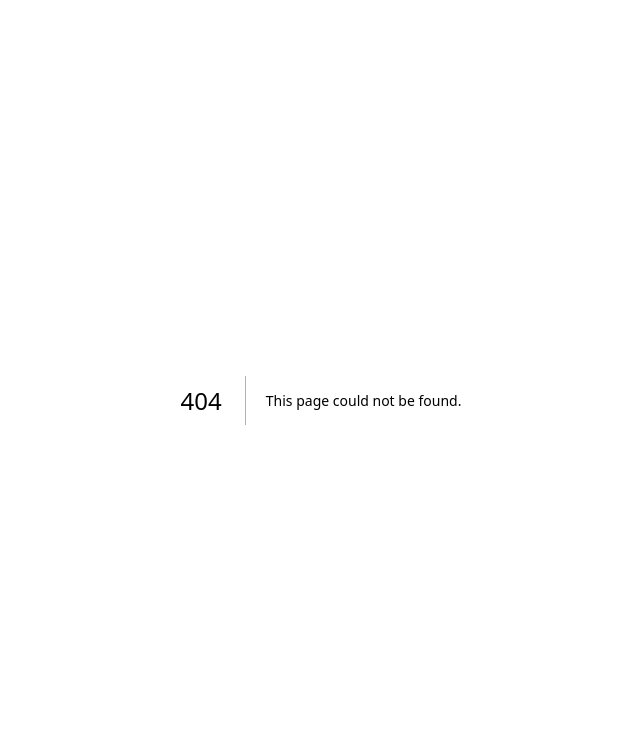
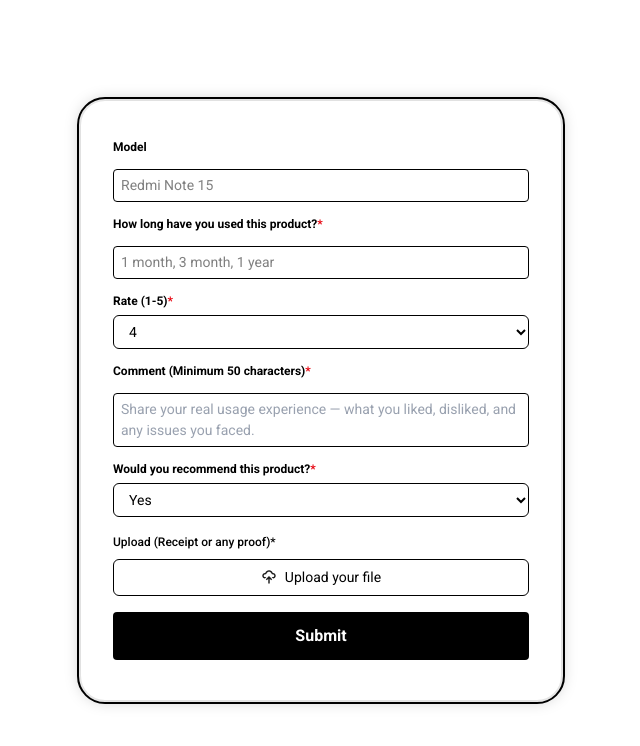
Before and after one commit to pandeynikhilone/truloop, a Next.js app: page /submit_review in a window 1280 px wide. Before the commit this address had no page. Shown: the top 746 px of the page, without its empty margins (319-959 px from the left). Built offline with nearby package versions, Linux system fonts and the light colour scheme.

Commit message:
fix: enable file upload selection and feedback

```diff
--- /dev/null
+++ b/app/submit_review/page.js
@@ -0,0 +1,126 @@
+"use client";
+
+import React, { useState } from "react";
+
+function Page() {
+  const [fileName, setFileName] = useState("");
+
+  return (
+    <div className="flex min-h-screen items-center justify-center px-4">
+      <div className="inline-flex w-72 flex-col items-center justify-center gap-6 rounded-3xl bg-Grey-11 px-4 py-6 outline outline-2 outline-offset-2 outline-Grey-2 shadow-[0px_0px_16px_0px_rgba(0,0,0,0.25)] lg:w-[30rem] lg:gap-8 lg:px-8 lg:py-10">
+        <div className="flex w-full flex-col gap-2 self-start lg:gap-4">
+          {/* Model */}
+          <span className="text-[8px] font-bold leading-3 text-Grey-2 lg:text-[12px]">
+            Model
+          </span>
+
+          <label className="inline-flex items-center rounded px-2 py-1.5 outline outline-[1.26px] outline-offset-[-1.26px] outline-Grey-2">
+            <input
+              type="text"
+              placeholder="Redmi Note 15"
+              className="w-full text-[10px] text-Grey-2 outline-none lg:text-[14px] lg:placeholder:text-[14px]"
+            />
+          </label>
+
+          {/* Usage */}
+          <span className="text-[8px] font-bold leading-3 text-Grey-2 lg:text-[12px]">
+            How long have you used this product?
+            <span className="text-red-600">*</span>
+          </span>
+
+          <label className="inline-flex items-center rounded px-2 py-1.5 outline outline-[1.26px] outline-offset-[-1.26px] outline-Grey-2">
+            <input
+              type="text"
+              placeholder="1 month, 3 month, 1 year"
+              className="w-full text-[10px] text-Grey-2 outline-none lg:text-[14px] lg:placeholder:text-[14px]"
+            />
+          </label>
+
+          {/* Rating */}
+          <label className="flex flex-col gap-1 lg:gap-2">
+            <span className="text-[8px] font-bold leading-3 text-Grey-2 lg:text-[12px]">
+              Rate (1-5)
+              <span className="text-red-600">*</span>
+            </span>
+
+            <select
+              defaultValue="4"
+              className="w-full rounded-md bg-white px-3 py-2 text-[10px] text-Grey-2 outline outline-[1.26px] outline-offset-[-1.26px] outline-Grey-2 focus:outline-black lg:text-[14px]"
+            >
+              <option value="" disabled>
+                Select rating
+              </option>
+              {[1, 2, 3, 4, 5].map((num) => (
+                <option key={num} value={num}>
+                  {num}
+                </option>
+              ))}
+            </select>
+          </label>
+
+          {/* Comment */}
+          <span className="text-[8px] font-bold leading-3 text-Grey-2 lg:text-[12px]">
+            Comment (Minimum 50 characters)
+            <span className="text-red-600">*</span>
+          </span>
+
+          <label className="inline-flex rounded px-2 py-1.5 outline outline-[1.26px] outline-offset-[-1.26px] outline-Grey-2">
+            <textarea
+              rows={2}
+              placeholder="Share your real usage experience — what you liked, disliked, and any issues you faced."
+              className="w-full resize-none bg-transparent text-[10px] text-Grey-2 outline-none placeholder:text-gray-400 lg:text-[14px] lg:placeholder:text-[14px]"
+            />
+          </label>
+
+          {/* Recommend */}
+          <label className="flex flex-col gap-1 lg:gap-2">
+            <span className="text-[8px] font-bold leading-3 text-Grey-2 lg:text-[12px]">
+              Would you recommend this product?
+              <span className="text-red-600">*</span>
+            </span>
+
+            <select
+              defaultValue="Yes"
+              className="w-full rounded-md bg-white px-3 py-2 text-[10px] text-Grey-2 outline outline-[1.26px] outline-offset-[-1.26px] outline-Grey-2 lg:text-[14px]"
+            >
+              <option value="" disabled>
+                Select option
+              </option>
+              <option value="Yes">Yes</option>
+              <option value="No">No</option>
+            </select>
+          </label>
+
+          {/* Upload */}
+          <label className="flex flex-col gap-1 lg:gap-2">
+            <span className="text-[10px] font-medium text-Grey-2 lg:text-[12px]">
+              Upload (Receipt or any proof)*
+            </span>
+
+            <input
+              id="upload-proof"
+              type="file"
+              className="hidden"
+              onChange={(e) => setFileName(e.target.files?.[0]?.name || "")}
+            />
+
+            <label
+              htmlFor="upload-proof"
+              className="inline-flex cursor-pointer items-center justify-center gap-2 rounded-md bg-white px-3 py-2 text-[10px] text-Grey-2 outline outline-[1.26px] outline-offset-[-1.26px] outline-Grey-2 lg:text-[14px]"
+            >
+              <img src="/product_info/upload.svg" alt="upload" className="h-4 w-4" />
+              {fileName || "Upload your file"}
+            </label>
+          </label>
+
+          {/* Submit */}
+          <button className="rounded bg-black px-3 py-1 text-sm font-bold text-white lg:py-3 lg:text-base">
+            Submit
+          </button>
+        </div>
+      </div>
+    </div>
+  );
+}
+
+export default Page;
```
